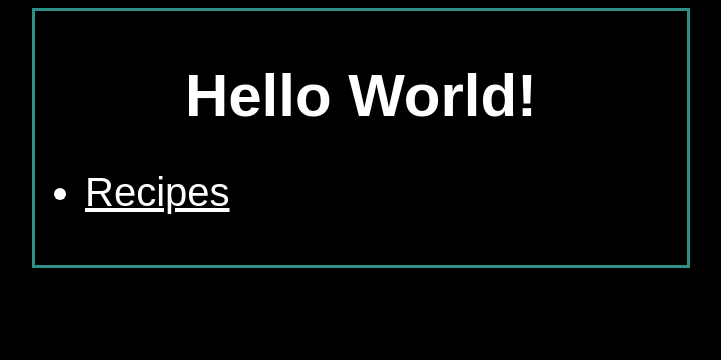
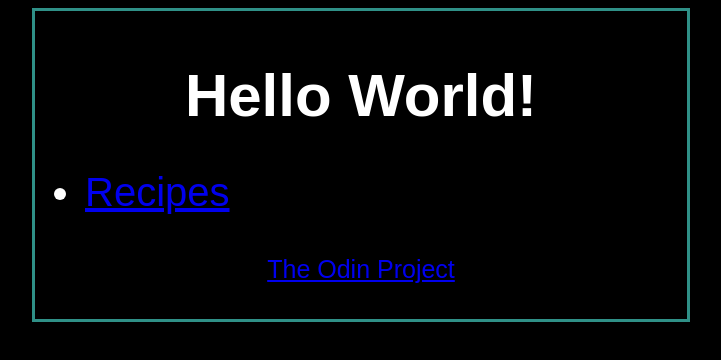
Before and after one commit to lokiaus/odin-recipes, a plain HTML site: page index.html in a window 1280 px wide. Shown: the whole page, without its empty margins (279-1000 px from the left). Drawn offline with Linux system fonts and the light colour scheme.

Commit message:
added link to the odin project

```diff
--- a/index.html
+++ b/index.html
@@ -13,6 +13,7 @@
         <ul>
             <li><a href="./recipes/index.html">Recipes</a></li>
         </ul>
+        <p class="odin"><a href="https://www.theodinproject.com/">The Odin Project</a></p>
     </div>
 </body>
 </html>
--- a/style.css
+++ b/style.css
@@ -1,11 +1,5 @@
 body {
     background-color: black;
-}
-
-* {
-    color: white;
-    font-family:'Arial',sans-serif;
-    font-size: 40px;
 }
 
 h1 {
@@ -18,4 +12,16 @@ div {
     width: 50%;
     border: 3px solid rgb(47, 144, 135);
     padding: 10px;
+    color: white;
+    font-family:'Arial',sans-serif;
+    font-size: 40px;
 }
+
+.odin {
+    text-align: center;
+    font-size: 25px;
+}
+
+a:visited {
+    color: rgb(157, 59, 255);
+}
```
